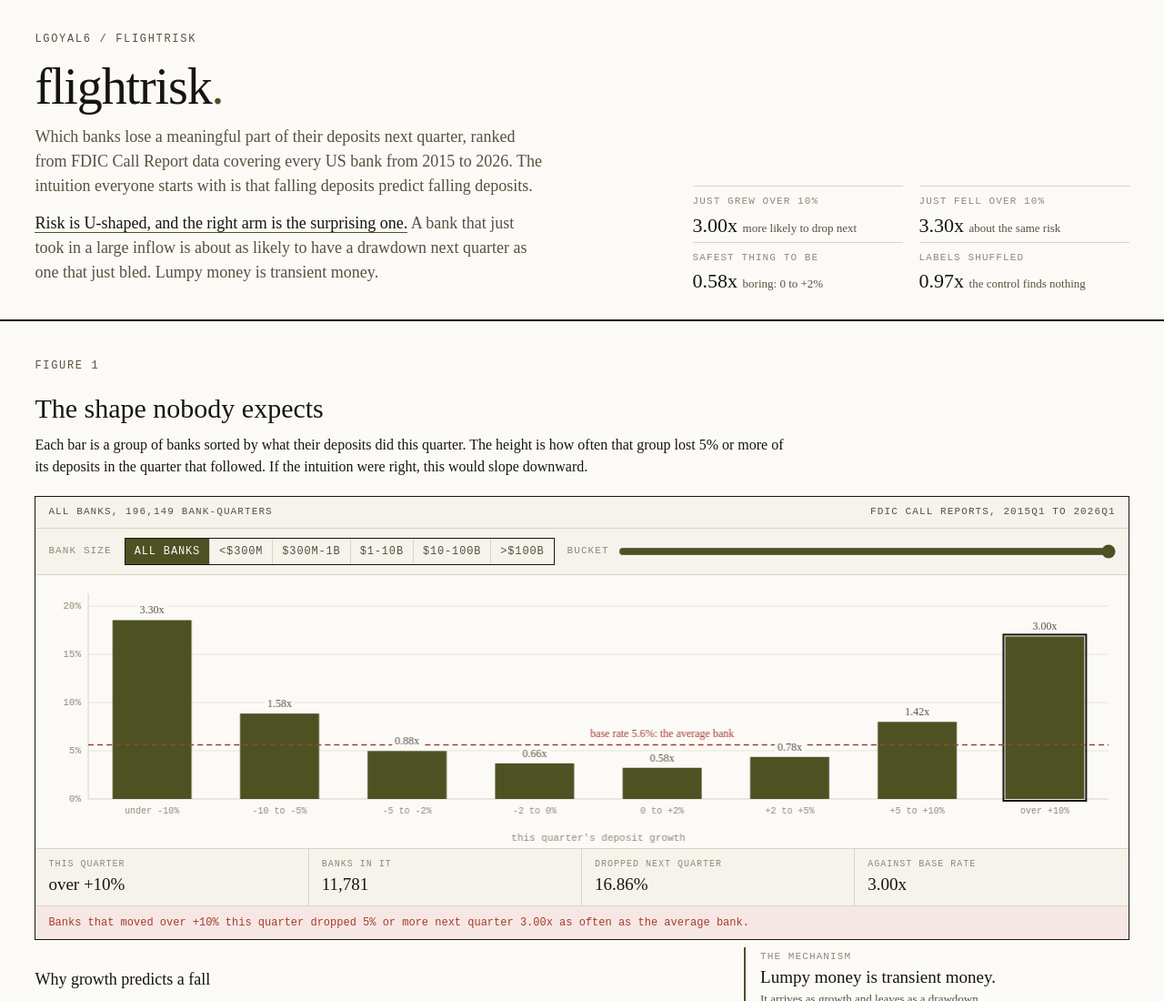
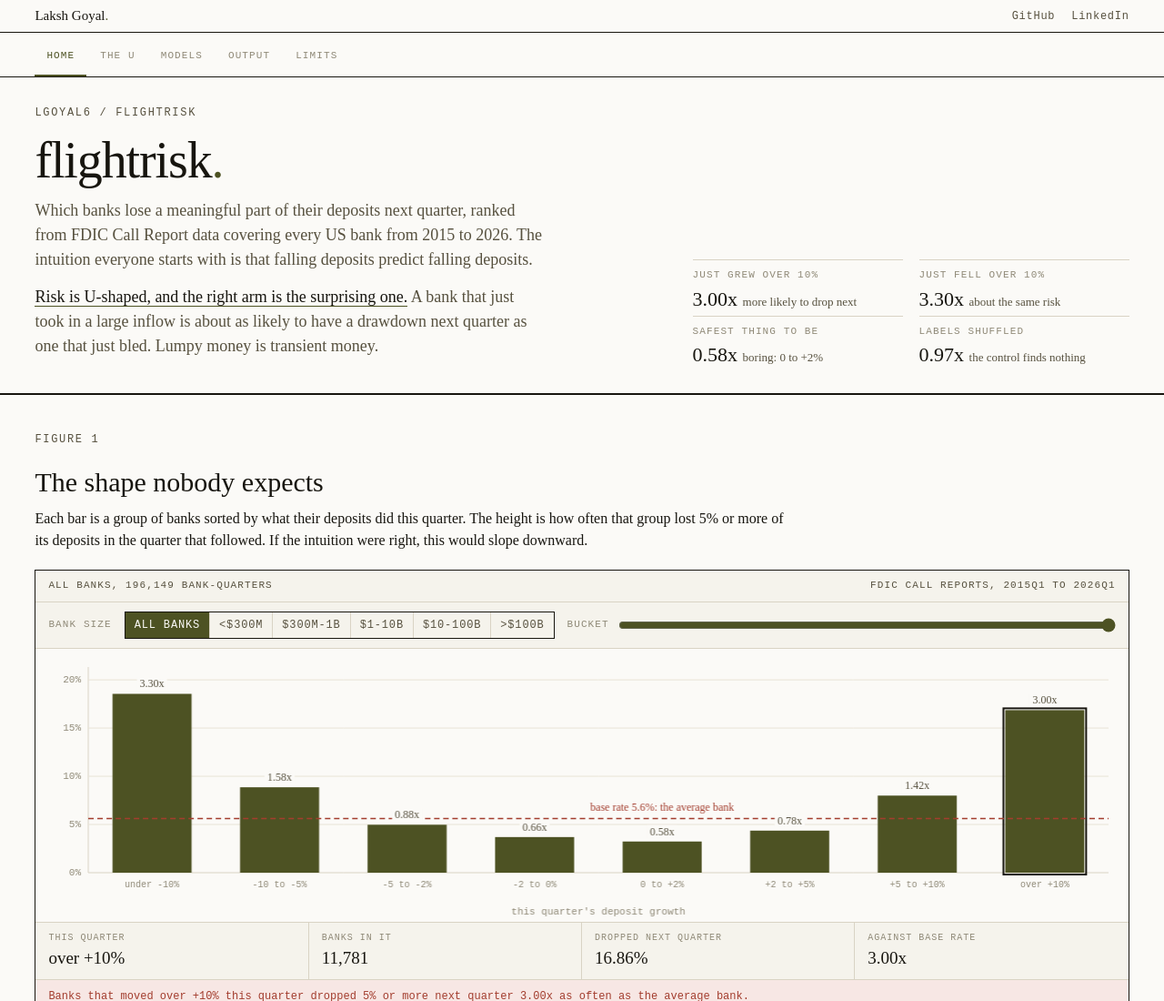
Before and after one commit to lgoyal6/flightrisk, a plain HTML site: page docs/index.html in a window 1280 px wide. Shown: the top 1100 px of the page at 91% size. Drawn offline with Linux system fonts and the light colour scheme.

Commit message:
Give the page a nav bar and section tabs
Every project page now carries the same shell: a sticky bar with my name
and the two links a reader actually wants, then tabs that follow scroll.
Nothing else is shared. The nav is written entirely in this page's own
CSS variables, so it takes the palette it is dropped into rather than
importing a second one.

Section anchors are prefixed sec- because the obvious slugs collide with
ids the pages already use for tables and pickers, and two elements
sharing an id hands the JS the wrong one.

```diff
--- a/docs/index.html
+++ b/docs/index.html
@@ -11,7 +11,22 @@
 </head>
 <body>
 
-<header class="gut">
+<nav class="topbar">
+  <a class="brand" href="https://lakshgoyal.com">Laksh Goyal<span>.</span></a>
+  <div class="navlinks">
+    <a href="https://github.com/lgoyal6/flightrisk">GitHub</a>
+    <a href="https://www.linkedin.com/in/lakshgoyal">LinkedIn</a>
+  </div>
+</nav>
+<nav class="tabs" aria-label="Sections">
+    <a href="#sec-home">Home</a>
+    <a href="#sec-ushape">The U</a>
+    <a href="#sec-models">Models</a>
+    <a href="#sec-output">Output</a>
+    <a href="#sec-limits">Limits</a>
+</nav>
+
+<header id="sec-home" class="gut">
   <div>
     <div class="eyebrow">lgoyal6 / flightrisk</div>
     <h1>flightrisk<span class="dot">.</span></h1>
@@ -34,7 +49,7 @@
   </dl>
 </header>
 
-<section class="gut">
+<section class="gut" id="sec-ushape">
   <div class="eyebrow">Figure 1</div>
   <h2>The shape nobody expects</h2>
   <p class="lead">
@@ -93,7 +108,7 @@
   </div>
 </section>
 
-<section class="gut">
+<section class="gut" id="sec-models">
   <div class="eyebrow">Figure 2</div>
   <h2>Does the ranking beat the obvious answers</h2>
   <p class="lead">
@@ -148,7 +163,7 @@
   </div>
 </section>
 
-<section class="gut">
+<section class="gut" id="sec-output">
   <div class="eyebrow">Figure 3</div>
   <h2>What a quarter of output looks like</h2>
   <p class="lead">
@@ -169,7 +184,7 @@
   </div>
 </section>
 
-<section class="gut">
+<section class="gut" id="sec-limits">
   <div class="eyebrow">Figure 4</div>
   <h2>Where it loses</h2>
   <p class="lead">
@@ -232,5 +247,6 @@
 </footer>
 
 <script src="app.js"></script>
+<script src="nav.js"></script>
 </body>
 </html>
--- /dev/null
+++ b/docs/nav.js
@@ -0,0 +1,21 @@
+// Marks the tab for whichever section you are looking at.
+//
+// Its own scope on purpose: these pages load app.js as a classic script in the
+// global scope, and a second one declaring the same helper names would take the
+// instrument down with it.
+(() => {
+  const tabs = [...document.querySelectorAll('.tabs a')];
+  const seen = tabs
+    .map((a) => document.querySelector(a.getAttribute('href')))
+    .filter(Boolean);
+  if (!seen.length) return;
+  const spy = new IntersectionObserver((entries) => {
+    const best = entries
+      .filter((e) => e.isIntersecting)
+      .sort((a, b) => b.intersectionRatio - a.intersectionRatio)[0];
+    if (!best) return;
+    tabs.forEach((a) =>
+      a.setAttribute('aria-current', String(a.getAttribute('href') === `#${best.target.id}`)));
+  }, { rootMargin: '-90px 0px -55% 0px', threshold: [0.05, 0.3] });
+  seen.forEach((el) => spy.observe(el));
+})();
--- a/docs/style.css
+++ b/docs/style.css
@@ -143,3 +143,39 @@ footer {
 table.data th.why, table.data td.why { text-align: left; }
 table.data td.why { text-align: left; color: var(--sub); font: 13px/1.45 var(--serif); }
 table.data td.num { font-variant-numeric: tabular-nums; }
+
+/* ---- shared nav shell ------------------------------------------------
+   Written entirely in this page's own variables, so it takes the palette
+   it is dropped into instead of importing a second one. */
+html { scroll-padding-top: 96px; }
+.topbar {
+  position: sticky; top: 0; z-index: 20;
+  background: color-mix(in srgb, var(--paper) 92%, transparent);
+  backdrop-filter: blur(8px); border-bottom: 1px solid var(--rule);
+  display: flex; align-items: center; justify-content: space-between; gap: 16px;
+  padding: 10px clamp(20px, 3vw, 44px);
+}
+.brand { font: 15px/1 var(--serif); text-decoration: none; color: var(--ink); }
+.brand span { color: var(--ox); }
+.navlinks { display: flex; gap: 18px; font: 12px/1 var(--mono); letter-spacing: .06em; }
+.navlinks a { color: var(--sub); text-decoration: none; transition: color .18s ease; }
+.navlinks a:hover { color: var(--ox); }
+.tabs {
+  position: sticky; top: 40px; z-index: 19;
+  background: color-mix(in srgb, var(--paper) 92%, transparent);
+  backdrop-filter: blur(8px); border-bottom: 1px solid var(--rule);
+  display: flex; gap: 2px; overflow-x: auto; padding: 0 clamp(20px, 3vw, 44px);
+}
+.tabs a {
+  flex: 0 0 auto; display: flex; align-items: center; min-height: 44px;
+  padding: 0 13px; font: 11px/1 var(--mono); letter-spacing: .1em;
+  text-transform: uppercase; color: var(--faint); text-decoration: none;
+  border-bottom: 2px solid transparent;
+  transition: color .18s ease, border-color .18s ease;
+}
+.tabs a:hover { color: var(--sub); }
+.tabs a[aria-current="true"] { color: var(--ox); border-bottom-color: var(--ox); }
+@media (prefers-reduced-motion: reduce) {
+  html { scroll-behavior: auto; }
+  .tabs a, .navlinks a { transition: none; }
+}
```
